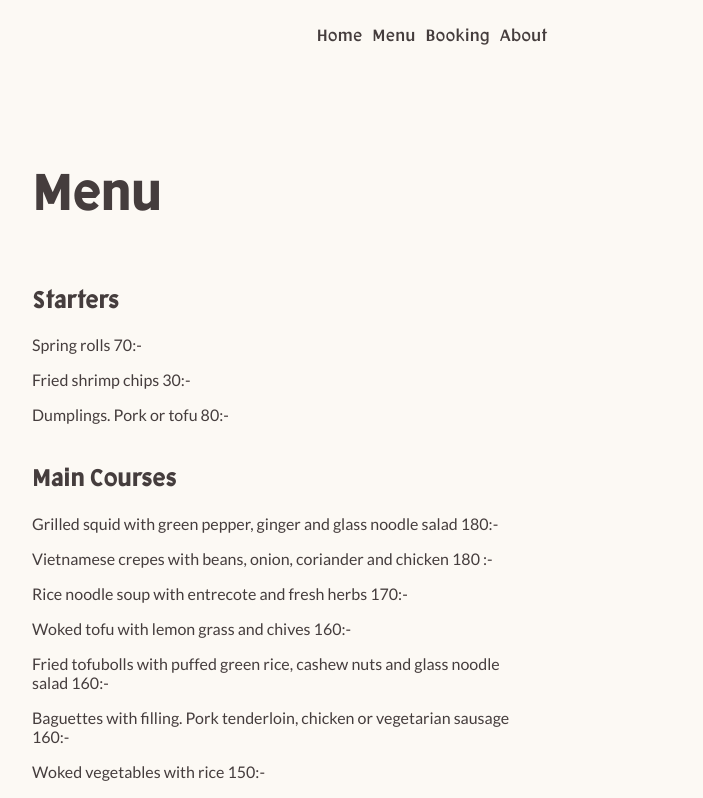
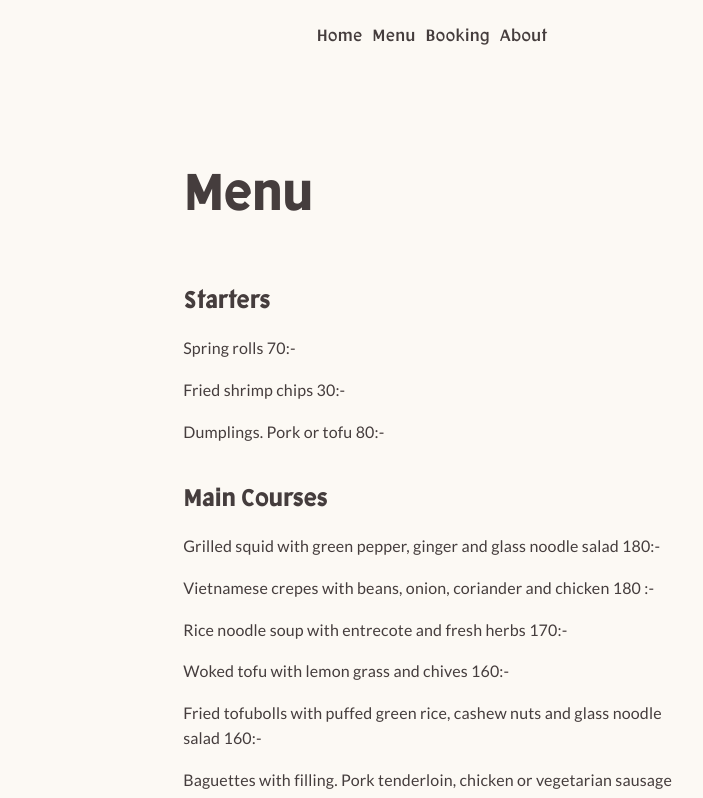
Before and after one commit to omigibson/restaurant, a React (Create React App) app: page /menu in a window 1280 px wide. Shown: the top 798 px of the page, without its empty margins (208-911 px from the left). Built offline with nearby package versions, Linux system fonts and the light colour scheme.

Commit message:
Fix food-menu centering bug

```diff
--- a/src/css/_mobile.scss
+++ b/src/css/_mobile.scss
@@ -128,7 +128,7 @@ div, section, footer {
   max-width: 800px;
   min-height: 100vh;
   margin: auto;
-  padding: 120px 0 140px;
+  padding: 120px 4% 140px;
   z-index: 1;
 }
 img {
@@ -493,14 +493,16 @@ th, td {
 /************************************/
 /************** MENU ****************/
 /************************************/
-.container section {
-  width: 80%;
-  ul {
-  padding-left: 0;
+.menu-container {
+  width: 100%;
+  max-width: 600px;
+  margin: auto;
   li {
+    font-size: 1rem;
     margin-bottom: 1rem;
+    line-height: 1.6rem;
+    letter-spacing: 0.01rem;
   }
-}
 }
 
 /************************************/
--- a/src/css/_tablet.scss
+++ b/src/css/_tablet.scss
@@ -26,14 +26,6 @@
   }
 }
 
-/************************************/
-/************** MENU **************/
-/************************************/
-
-.container section {
-  width: 60%;
-}
-
 
 /************************************/
 /************** FOOTER **************/
```
